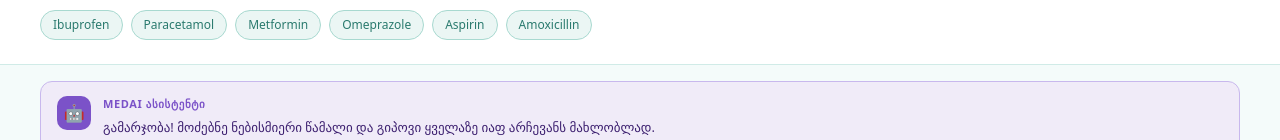
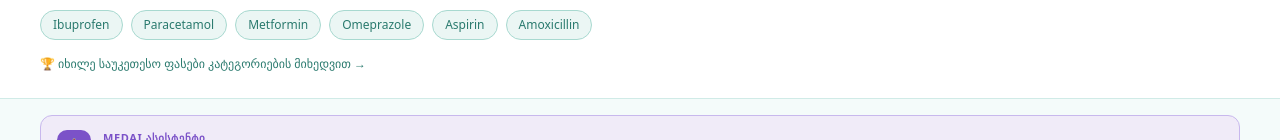
Before and after one commit to mouravi573/sapovnela, a Next.js app: page /search in a window 1280 px wide. Shown: the part 263-403 px from the top of the page. Built offline with nearby package versions, Linux system fonts and the light colour scheme; no server answers; the database is empty.

Commit message:
add champions link below search tags

```diff
--- a/app/search/page.js
+++ b/app/search/page.js
@@ -349,11 +349,43 @@ export default function Search() {
   const [suggestions, setSuggestions] = useState([]);
   const [showSuggestions, setShowSuggestions] = useState(false);
   const debounceRef = useRef(null);
+  const [topTags, setTopTags] = useState([
+    "Ibuprofen",
+    "Paracetamol",
+    "Metformin",
+    "Omeprazole",
+    "Aspirin",
+    "Amoxicillin",
+  ]);
 
   useEffect(() => {
     const saved = localStorage.getItem("lang") || "ge";
     setLang(saved);
     setMounted(true);
+    // Fetch top searched medicines
+    // Fetch top searched medicines
+    import("../../lib/supabase").then(({ supabase }) => {
+      const week = new Date(Date.now() - 7 * 86400000).toISOString();
+      supabase
+        .from("search_logs")
+        .select("query")
+        .gte("created_at", week)
+        .gt("results_count", 0)
+        .then(({ data }) => {
+          if (data && data.length > 0) {
+            const counts = {};
+            data.forEach((l) => {
+              const q = l.query.trim();
+              counts[q] = (counts[q] || 0) + 1;
+            });
+            const top = Object.entries(counts)
+              .sort((a, b) => b[1] - a[1])
+              .slice(0, 6)
+              .map(([q]) => q);
+            if (top.length > 0) setTopTags(top);
+          }
+        });
+    });
     if (window.location.search.includes("map=1")) {
       setShowMap(true);
       import("../../lib/supabase").then(({ supabase }) => {
@@ -855,14 +887,7 @@ export default function Search() {
             flexWrap: "wrap",
           }}
         >
-          {[
-            "Ibuprofen",
-            "Paracetamol",
-            "Metformin",
-            "Omeprazole",
-            "Aspirin",
-            "Amoxicillin",
-          ].map((tag) => (
+          {topTags.map((tag) => (
             <span
               key={tag}
               onClick={() => {
@@ -883,6 +908,22 @@ export default function Search() {
               {tag}
             </span>
           ))}
+        </div>
+        <div style={{ marginTop: "10px" }}>
+          <a
+            href="/champions"
+            style={{
+              fontSize: "12px",
+              color: "#2A7A6E",
+              textDecoration: "none",
+              fontWeight: 500,
+            }}
+          >
+            🏆{" "}
+            {lang === "ge"
+              ? "იხილე საუკეთესო ფასები კატეგორიების მიხედვით →"
+              : "See best prices by category →"}
+          </a>
         </div>
       </div>
 
```
